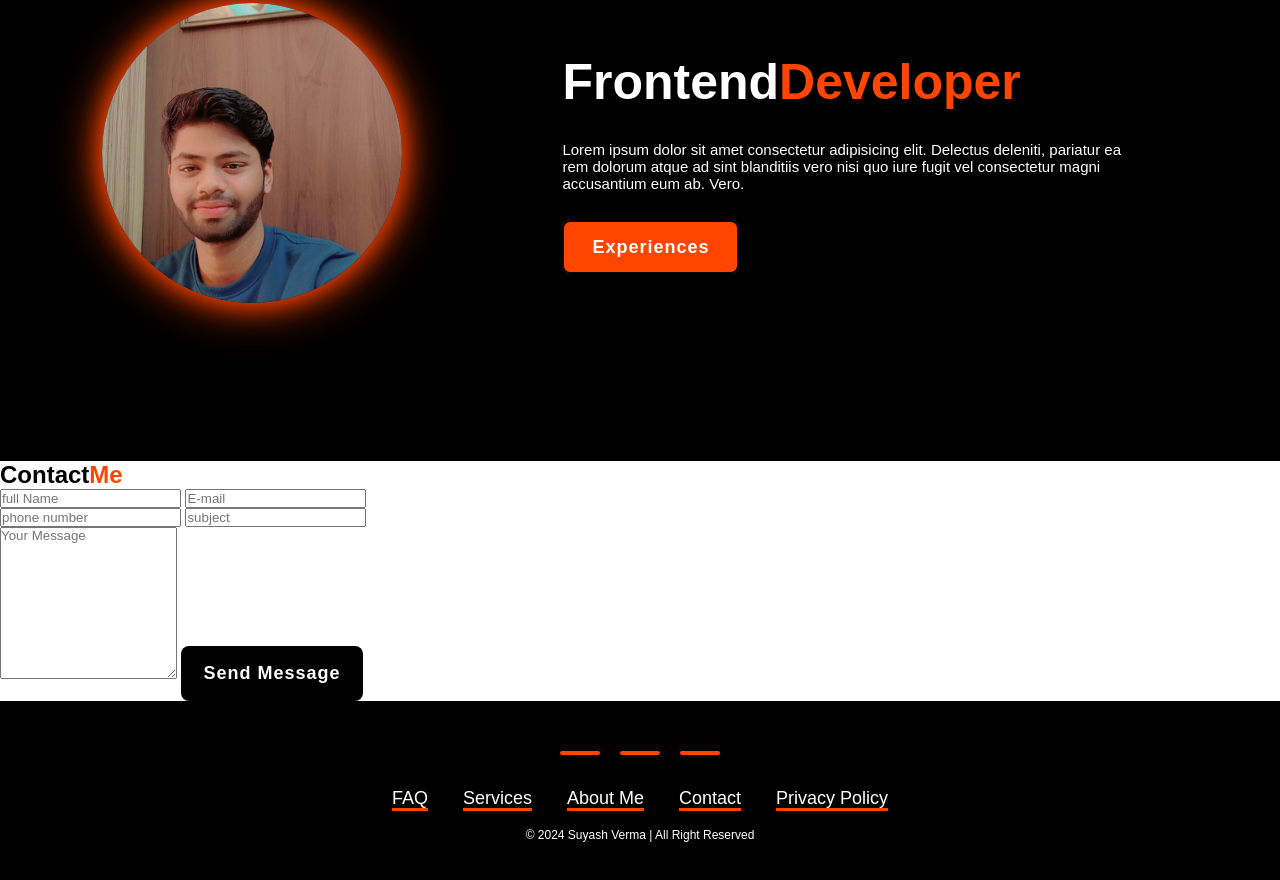
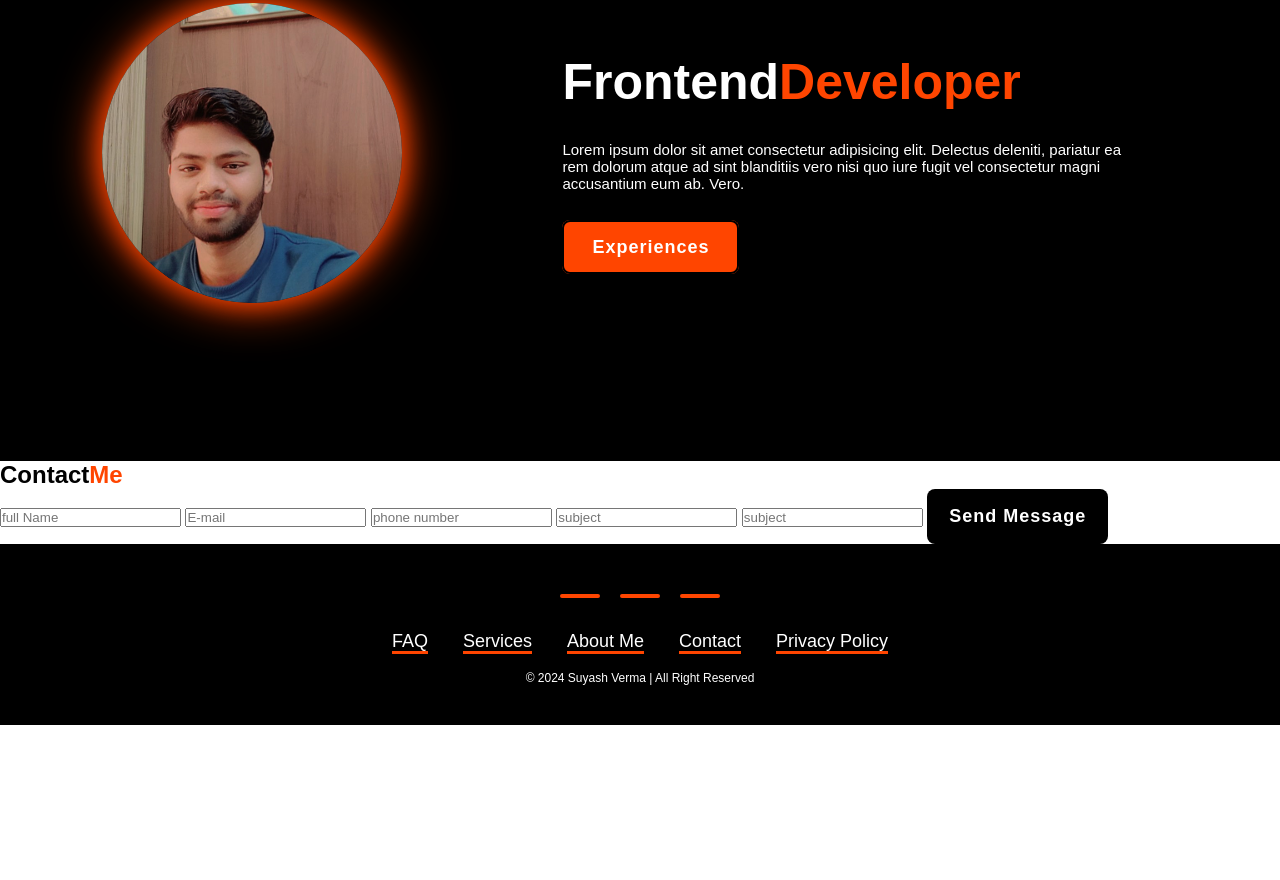
Before and after one commit to SuyashIT27/Portfolio, a plain HTML site: page index.html in a window 1280 px wide. Shown: the part 741-1621 px from the top of the page. After the commit the page ends 1466 px from the top, so only its background shows below. Drawn offline with nearby package versions, Linux system fonts and the light colour scheme.

Commit message:
Update index.html

```diff
--- a/index.html
+++ b/index.html
@@ -70,17 +70,18 @@
     <section class="contact-form">
       <h2 class="contact-me">Contact<span>Me</span></h2>
       <form  action="#">
-      <div class="input-box">
+
         <input type="text" placeholder="full Name">
         <input type="email" placeholder="E-mail">
-        </div>
-        <div class="input-box">
+
+
           <input type="number" placeholder="phone number">
           <input type="text" placeholder="subject">
-          </div>
-          <textarea name="" id="" cols="" rows="10"
-          placeholder="Your Message"></textarea>
-          <input type="submit" value="Send Message" class="btn-1">
+
+
+          <input type="text" placeholder="subject">
+
+          <button type="submit" class="btn-1">Send Message</button>
      </form>
       </div>
 
```
